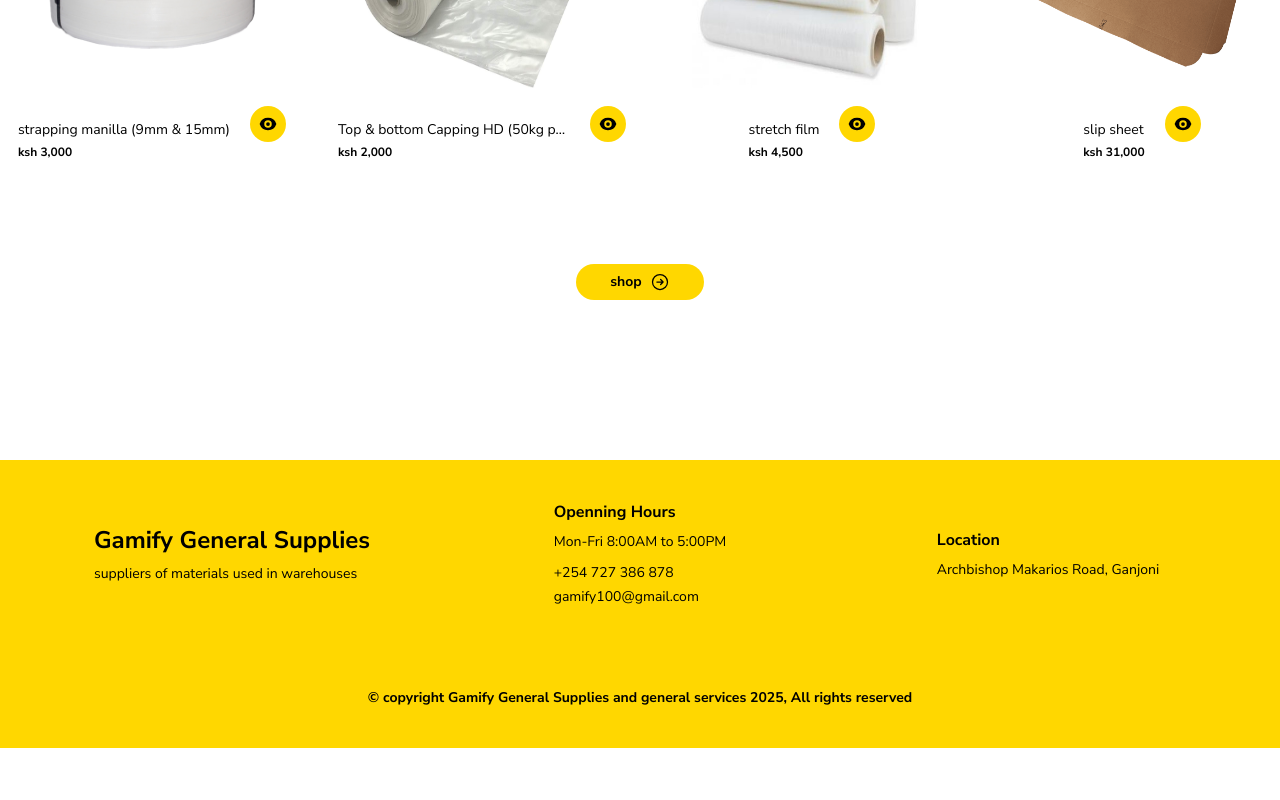
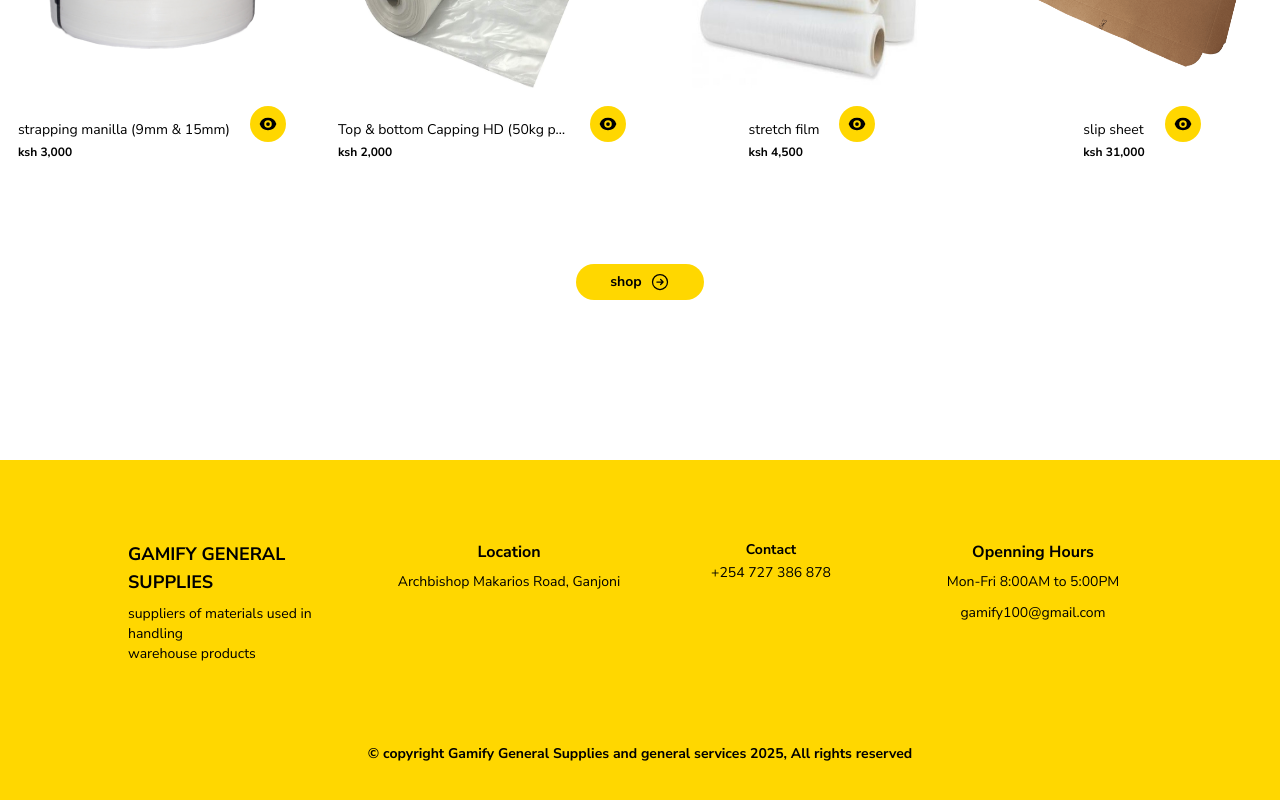
Before and after one commit to Gichohi-Simon/gamify_general_supplies, a Next.js app in the folder client/: page / in a window 1280 px wide. Shown: the part 1816-2616 px from the top of the page. Before the commit the page ends 2564 px from the top, so only its background shows below. Built offline with nearby package versions, Linux system fonts and the light colour scheme; no server answers.

Commit message:
footer refurbish done

```diff
--- a/client/src/components/Footer.tsx
+++ b/client/src/components/Footer.tsx
@@ -2,28 +2,51 @@ import React from "react";
 
 const Footer = () => {
   return (
-    <div className="bg-primary font-[family-name:var(--font-poppins)] py-10 px-10">
-      <div className="grid place-items-center grid-cols-1 md:grid-cols-3 gap-6">
+    <div className="bg-primary font-[family-name:var(--font-poppins)] py-10 px-8 md:px-32">
+      <div className="grid grid-cols-1 md:grid-cols-4 mt-10 gap-5 md:gap-6">
         <div className="text-center md:text-start">
-          <p className="font-bold text-xl md:text-2xl ">
-            Gamify General Supplies
-          </p>
-          <p className="text-sm mt-2">
-            suppliers of materials used in warehouses
-          </p>
+          <div>
+            <p className="font-bold text-base md:text-lg uppercase">
+              Gamify General Supplies
+            </p>
+          </div>
+          <div>
+            <p className="text-xs md:text-sm mt-2">
+              suppliers of materials used in handling <br /> warehouse products
+            </p>
+          </div>
         </div>
-        <div className="text-center md:text-start">
-          <p className="font-bold capitalize text-sm md:text-base">openning hours</p>
-          <p className="mt-1 md:mt-2 mb-1 md:mb-2 text-sm">Mon-Fri 8:00AM to 5:00PM</p>
-          <a href="tel:+254 727 386 878" className="text-sm hover:font-bold">+254 727 386 878</a>
-          <br/>
-          <a href="mailto:gamify100@gmail.com" className="mt-4 hover:font-bold text-sm">gamify100@gmail.com</a>
-        </div>
-        <div className="text-center md:text-start">
+
+        <div className="text-center">
           <p className="font-bold capitalize text-sm md:text-base">location</p>
           <p className="mt-1 md:mt-2 text-sm">
             Archbishop Makarios Road, Ganjoni
           </p>
+        </div>
+
+        <div className="text-center">
+          <p className="font-bold capitalize text-xs md:text-sm">contact</p>
+          <a
+            href="tel:+254 727 386 878"
+            className="text-xs md:text-sm hover:font-bold"
+          >
+            +254 727 386 878
+          </a>
+        </div>
+
+        <div className="text-center">
+          <p className="font-bold capitalize text-sm md:text-base">
+            openning hours
+          </p>
+          <p className="mt-1 md:mt-2 mb-1 md:mb-2 text-xs md:text-sm">
+            Mon-Fri 8:00AM to 5:00PM
+          </p>
+          <a
+            href="mailto:gamify100@gmail.com"
+            className="text-xs md:text-sm hover:font-bold"
+          >
+            gamify100@gmail.com
+          </a>
         </div>
       </div>
 
```
